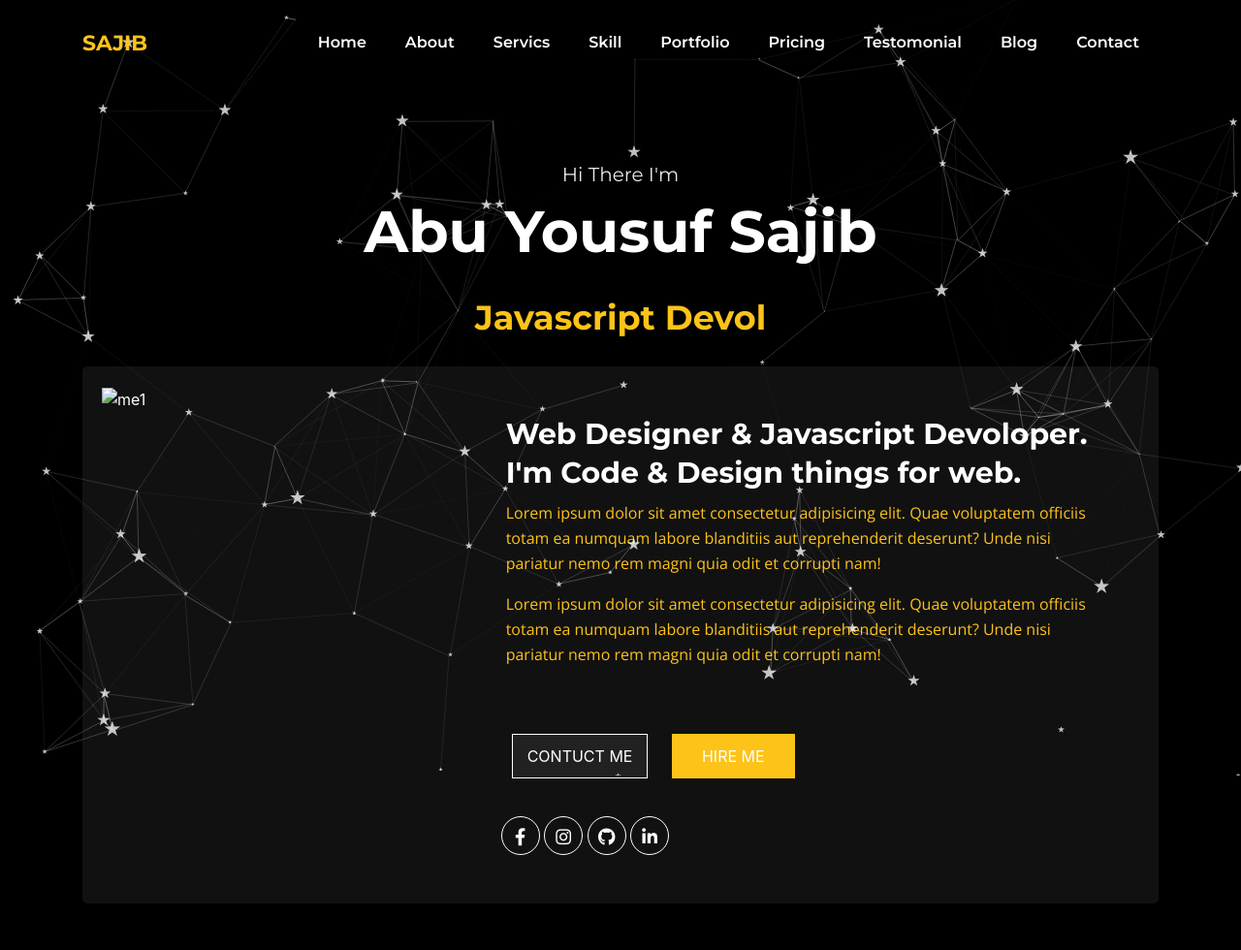
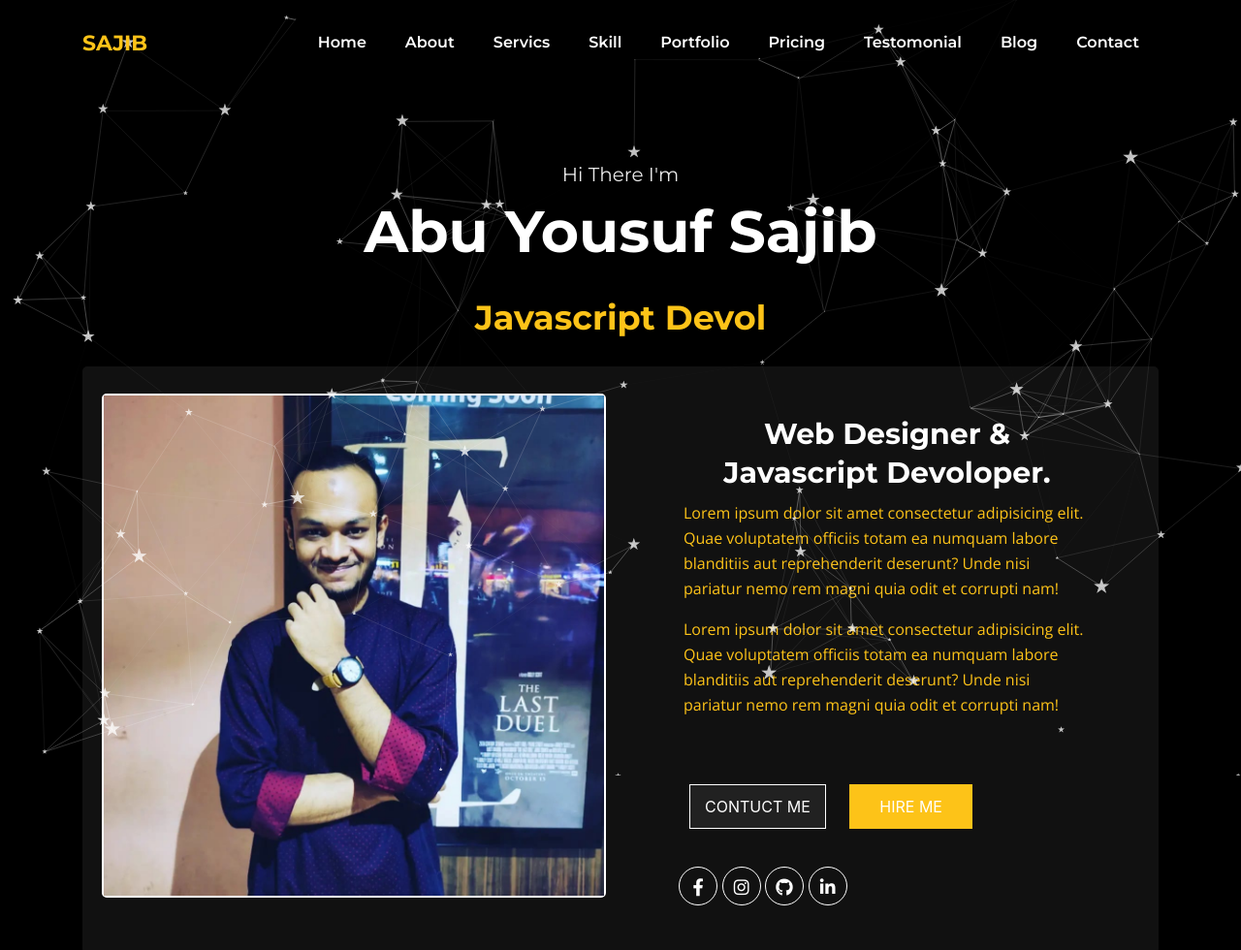
Before and after one commit to abuyousuf75/myPortfolio, a plain HTML site: page index.html in a window 1280 px wide. Shown: the top 980 px of the page at 97% size. Drawn offline with nearby package versions, Linux system fonts and the light colour scheme; animation ran at ten frames a second.

Commit message:
update2.0

```diff
--- a/index.html
+++ b/index.html
@@ -75,15 +75,15 @@
         </div>
       </div>
       <div class="banner-bg">
-        <div class="row">
-          <div class="col-md-5 col-lg-4 wow fadeInLeftBig">
-            <div class="banner-img">
-              <img src="images/me.png" class="img-fluid w-100" alt="me1">
+        <div class="row" style="justify-content: center; align-items: center;">
+          <div class="col-md-5 col-lg-6 wow fadeInLeftBig">
+            <div class="banner-img" style="border-radius: 5px;border: 2px solid #fff;">
+              <img src="images/another.jpg" class="img-fluid w-100" alt="me1">
             </div>
           </div>
-         <div class="col-md-7 col-lg-8">
+         <div class="col-md-7 col-lg-6">
             <div class="banner-text ">
-                <h3>Web Designer & Javascript Devoloper. I'm Code & Design things for web.</h3>
+                <h3 style="text-align: center;">Web Designer & Javascript Devoloper. </h3>
                 <p>Lorem ipsum dolor sit amet consectetur adipisicing elit. Quae voluptatem officiis totam ea numquam labore blanditiis aut reprehenderit deserunt? Unde nisi pariatur nemo rem magni quia odit et corrupti nam!</p>
                 <p>Lorem ipsum dolor sit amet consectetur adipisicing elit. Quae voluptatem officiis totam ea numquam labore blanditiis aut reprehenderit deserunt? Unde nisi pariatur nemo rem magni quia odit et corrupti nam!</p>
             </div>
```
Also changed, not shown: images/another.jpg (added), images/check.jpg (added), images/mesajib.jpg (added).
